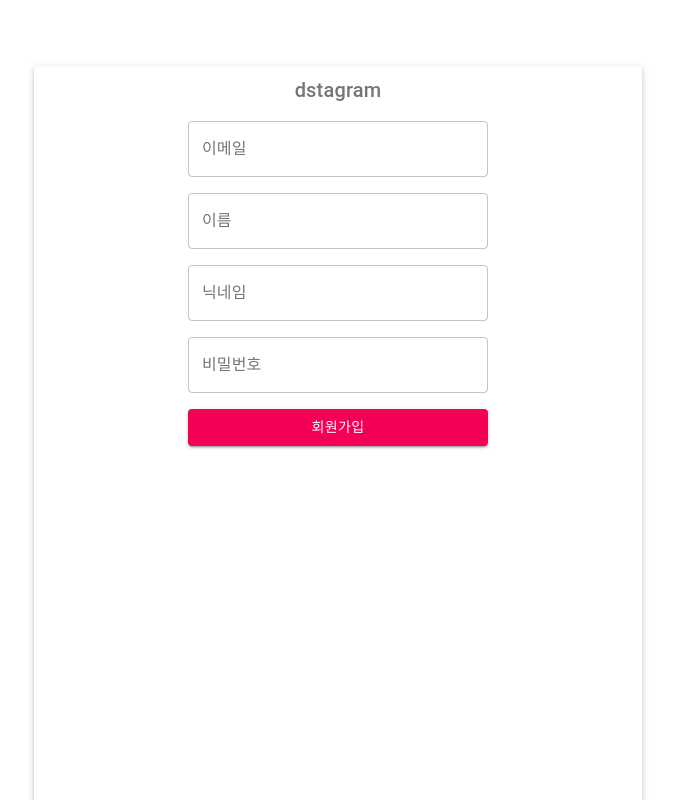
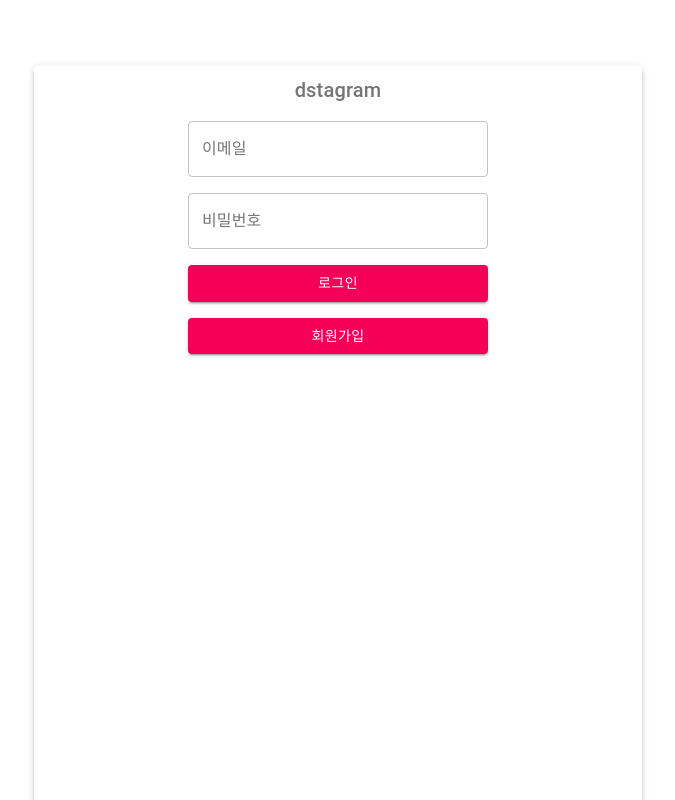
Before and after one commit to YiSoJeong/dstagram-frontend, a React (Create React App) app: page / in a window 1280 px wide. Shown: the top 800 px of the page, without its empty margins (302-977 px from the left). Built offline with nearby package versions, Linux system fonts and the light colour scheme.

Commit message:
react-router-dom 설치 및 적용
Home, Login, SignUp 사이의 이동순서 적용

```diff
--- a/package.json
+++ b/package.json
@@ -10,6 +10,7 @@
     "@testing-library/user-event": "^7.1.2",
     "react": "^16.13.1",
     "react-dom": "^16.13.1",
+    "react-router-dom": "^5.2.0",
     "react-scripts": "3.4.1"
   },
   "scripts": {
--- a/src/App.js
+++ b/src/App.js
@@ -4,8 +4,8 @@ import Box from "@material-ui/core/Box";
 import Paper from "@material-ui/core/Paper";
 import Grid from "@material-ui/core/Grid";
 
-import Login from "./components/Login";
-import SignUp from "./components/SignUp";
+import { Login, SignUp, AlertDialog, DeleteDialog, Home } from "./components";
+import { BrowserRouter, Route } from "react-router-dom";
 
 const useStyles = makeStyles(theme => ({
   root: {
@@ -27,13 +27,17 @@ function App() {
   const classes = useStyles();
 
   return (
-    <Box className={classes.root} display="flex" justifyContent="center">
-      <Grid item xs={6} display="flex" justifyContent="center">
-        <Paper className={classes.paper} elevation={3}>
-          <SignUp />
-        </Paper>
-      </Grid>
-    </Box>
+    <BrowserRouter>
+      <Box className={classes.root} display="flex" justifyContent="center">
+        <Grid item xs={6}>
+          <Paper className={classes.paper} elevation={3}>
+            <Route exact path="/" component={Login} />
+            <Route exact path="/home" component={Home} />
+            <Route exact path="/sign-up" component={SignUp} />
+          </Paper>
+        </Grid>
+      </Box>
+    </BrowserRouter>
   );
 }
 
--- a/src/components/Login.js
+++ b/src/components/Login.js
@@ -13,6 +13,14 @@ const useStyles = makeStyles(theme => ({
 
 export default function Login() {
   const classes = useStyles();
+
+  const onClickLogin = () => {
+    window.location.href = "/home";
+  };
+
+  const onClickSignUp = () => {
+    window.location.href = "/sign-up";
+  };
 
   return (
     <Grid container direction="column" alignItems="center" spacing={2}>
@@ -40,6 +48,7 @@ export default function Login() {
           className={classes.rowfield}
           variant="contained"
           color="secondary"
+          onClick={onClickLogin}
         >
           로그인
         </Button>
@@ -49,6 +58,7 @@ export default function Login() {
           className={classes.rowfield}
           variant="contained"
           color="secondary"
+          onClick={onClickSignUp}
         >
           회원가입
         </Button>
--- a/src/components/SignUp.js
+++ b/src/components/SignUp.js
@@ -13,6 +13,10 @@ const useStyles = makeStyles(theme => ({
 
 export default function Login() {
   const classes = useStyles();
+
+  const onClickSignUp = () => {
+    window.location.href = "/";
+  };
 
   return (
     <Grid container direction="column" alignItems="center" spacing={2}>
@@ -56,6 +60,7 @@ export default function Login() {
           className={classes.rowfield}
           variant="contained"
           color="secondary"
+          onClick={onClickSignUp}
         >
           회원가입
         </Button>
--- /dev/null
+++ b/src/components/index.js
@@ -0,0 +1,7 @@
+export { default as Home } from "./Home";
+export { default as Login } from "./Login";
+export { default as PostCard } from "./PostCard";
+export { default as SignUp } from "./SignUp";
+export { default as AlertDialog } from "./AlertDialog";
+export { default as DeleteDialog } from "./DeleteDialog";
+export { default as Footer } from "./Footer";
```
Also changed, not shown: 1 other file (tests, documents, lock files or other folders).
